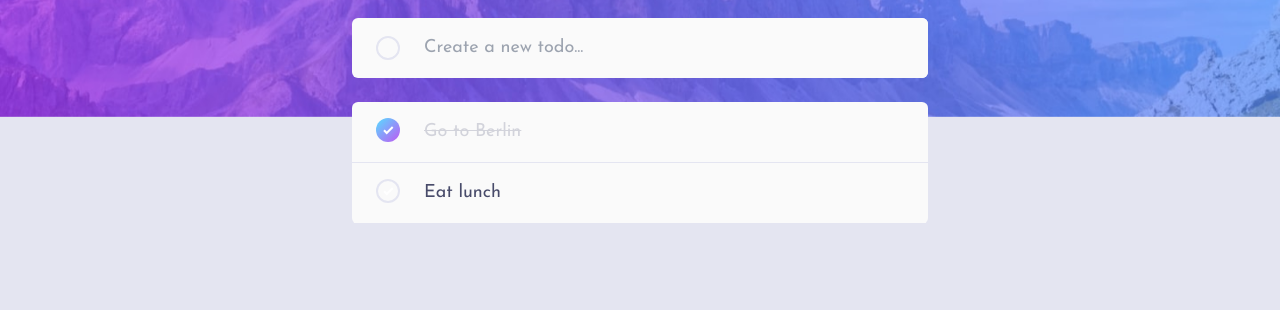
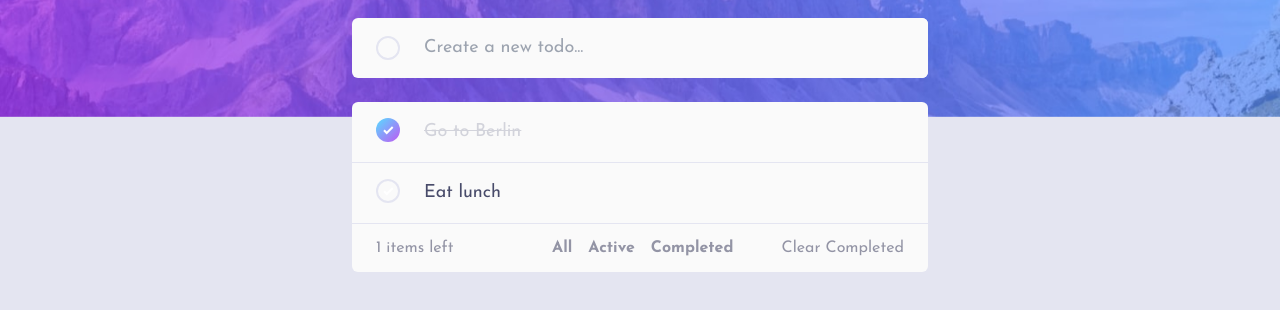
Before and after one commit to Esosek/todo, an Astro site: page / in a window 1280 px wide. Shown: the part 150-460 px from the top of the page. Built offline with nearby package versions, Linux system fonts and the light colour scheme; Astro itself is replaced by a stand-in of ours.

Commit message:
Added TodoList footer

```diff
--- a/src/components/App.tsx
+++ b/src/components/App.tsx
@@ -11,7 +11,7 @@ export default function App() {
   const isMobile = window.innerWidth < 768;
 
   return (
-    <div className="text-lg min-h-lvh bg-neutral-light-gray-200 text-neutral-light-gray-500">
+    <main className="text-lg min-h-lvh bg-neutral-light-gray-200 text-neutral-light-gray-500">
       <img
         src={isMobile ? bgMobileLight.src : bgDesktopLight.src}
         alt="Background image of mountains"
@@ -31,6 +31,6 @@ export default function App() {
           <TodoList />
         </TodoContextContextProvider>
       </div>
-    </div>
+    </main>
   );
 }
--- a/src/components/TodoList.tsx
+++ b/src/components/TodoList.tsx
@@ -1,14 +1,38 @@
 import { useContext } from 'react';
-import TodoContext from '../context/TodoContext';
+import TodoContext, { TodoItemStatus } from '../context/TodoContext';
 import TodoListItem from './TodoListItem';
 
 export default function TodoList() {
   const todoContext = useContext(TodoContext);
+
+  const activeTodosLenght = todoContext.items.filter(
+    (item) => item.status === TodoItemStatus.ACTIVE
+  ).length;
+
   return (
-    <ul className="bg-neutral-light-gray-100 mt-6 rounded-md">
-      {todoContext.items.map((todo) => (
-        <TodoListItem key={todo.id} todo={todo} />
-      ))}
-    </ul>
+    <div className="bg-neutral-light-gray-100 mt-6 rounded-md">
+      <ul>
+        {todoContext.items.map((todo) => (
+          <TodoListItem key={todo.id} todo={todo} />
+        ))}
+      </ul>
+      <div className="grid grid-cols-3 py-3 px-6 text-base text-neutral-light-gray-400">
+        <p>{activeTodosLenght} items left</p>
+        <div className="flex gap-4 font-bold">
+          <button className="text-neutral-light-gray-400 hover:text-neutral-light-gray-500">
+            All
+          </button>
+          <button className="text-neutral-light-gray-400 hover:text-neutral-light-gray-500">
+            Active
+          </button>
+          <button className="text-neutral-light-gray-400 hover:text-neutral-light-gray-500">
+            Completed
+          </button>
+        </div>
+        <button className="text-right hover:text-neutral-light-gray-500">
+          Clear Completed
+        </button>
+      </div>
+    </div>
   );
 }
```
